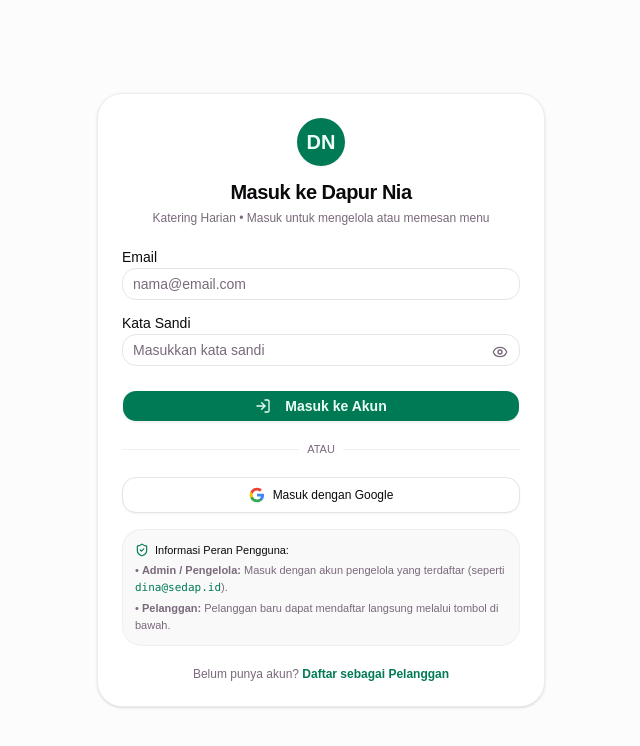
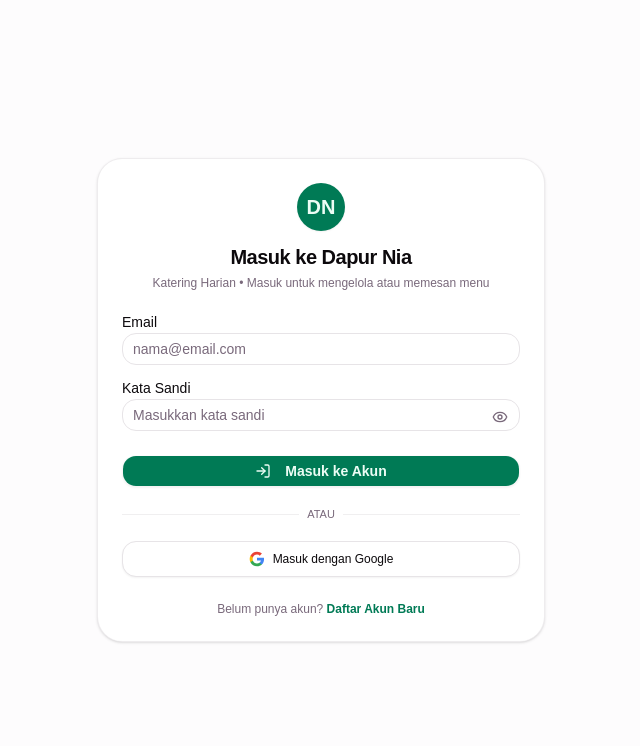
Before and after one commit to rossalivia/dapur-nia, a React (Vite) app: page /login in a window 1280 px wide. Shown: the top 746 px of the page, without its empty margins (319-959 px from the left). Built offline with nearby package versions, Linux system fonts and the light colour scheme; no server answers.

Commit message:
style(auth): remove informative helper box from LoginPage

```diff
--- a/src/features/auth/components/LoginPage.tsx
+++ b/src/features/auth/components/LoginPage.tsx
@@ -4,7 +4,7 @@ import { useAuth } from '../hooks/useAuth';
 import { Button } from '@/components/ui/button';
 import { Input } from '@/components/ui/input';
 import { Label } from '@/components/ui/label';
-import { AlertCircle, LogIn, Loader2, Eye, EyeOff, ShieldCheck } from 'lucide-react';
+import { AlertCircle, LogIn, Loader2, Eye, EyeOff } from 'lucide-react';
 
 export const LoginPage: React.FC = () => {
   const { login, loginGoogle } = useAuth();
@@ -171,23 +171,10 @@ export const LoginPage: React.FC = () => {
           Masuk dengan Google
         </Button>
 
-        <div className="mt-4 p-3 bg-muted/40 rounded-xl border border-border/50 text-[11px] text-muted-foreground space-y-1">
-          <div className="flex items-center gap-1.5 font-medium text-foreground">
-            <ShieldCheck className="h-3.5 w-3.5 text-primary" />
-            <span>Informasi Peran Pengguna:</span>
-          </div>
-          <p>
-            • <strong>Admin / Pengelola:</strong> Masuk dengan akun pengelola yang terdaftar (seperti <span className="text-primary font-mono">dina@sedap.id</span>).
-          </p>
-          <p>
-            • <strong>Pelanggan:</strong> Pelanggan baru dapat mendaftar langsung melalui tombol di bawah.
-          </p>
-        </div>
-
-        <div className="mt-5 text-center text-xs text-muted-foreground">
+        <div className="mt-6 text-center text-xs text-muted-foreground">
           Belum punya akun?{' '}
           <Link to="/register" className="font-semibold text-primary hover:underline">
-            Daftar sebagai Pelanggan
+            Daftar Akun Baru
           </Link>
         </div>
       </div>
```
